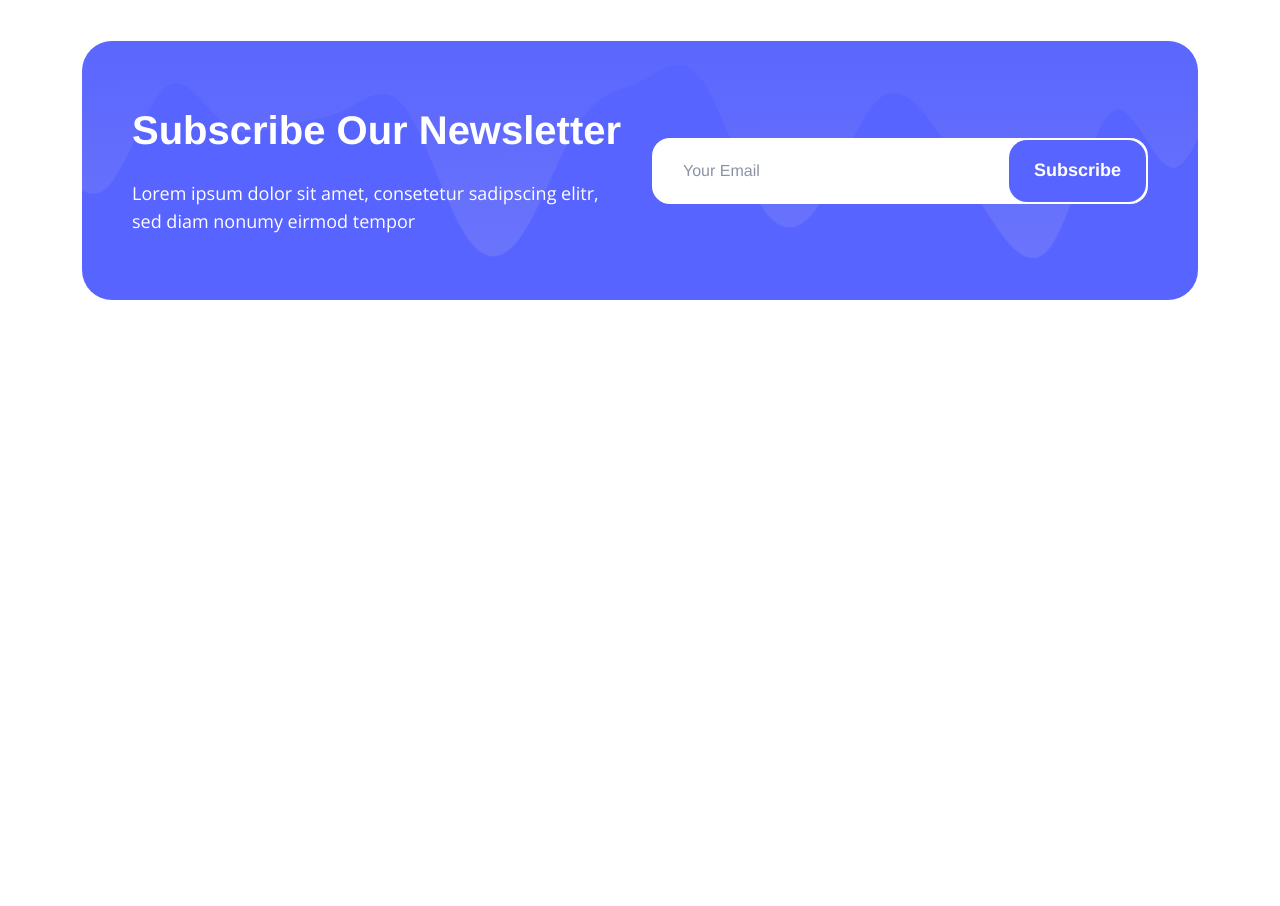
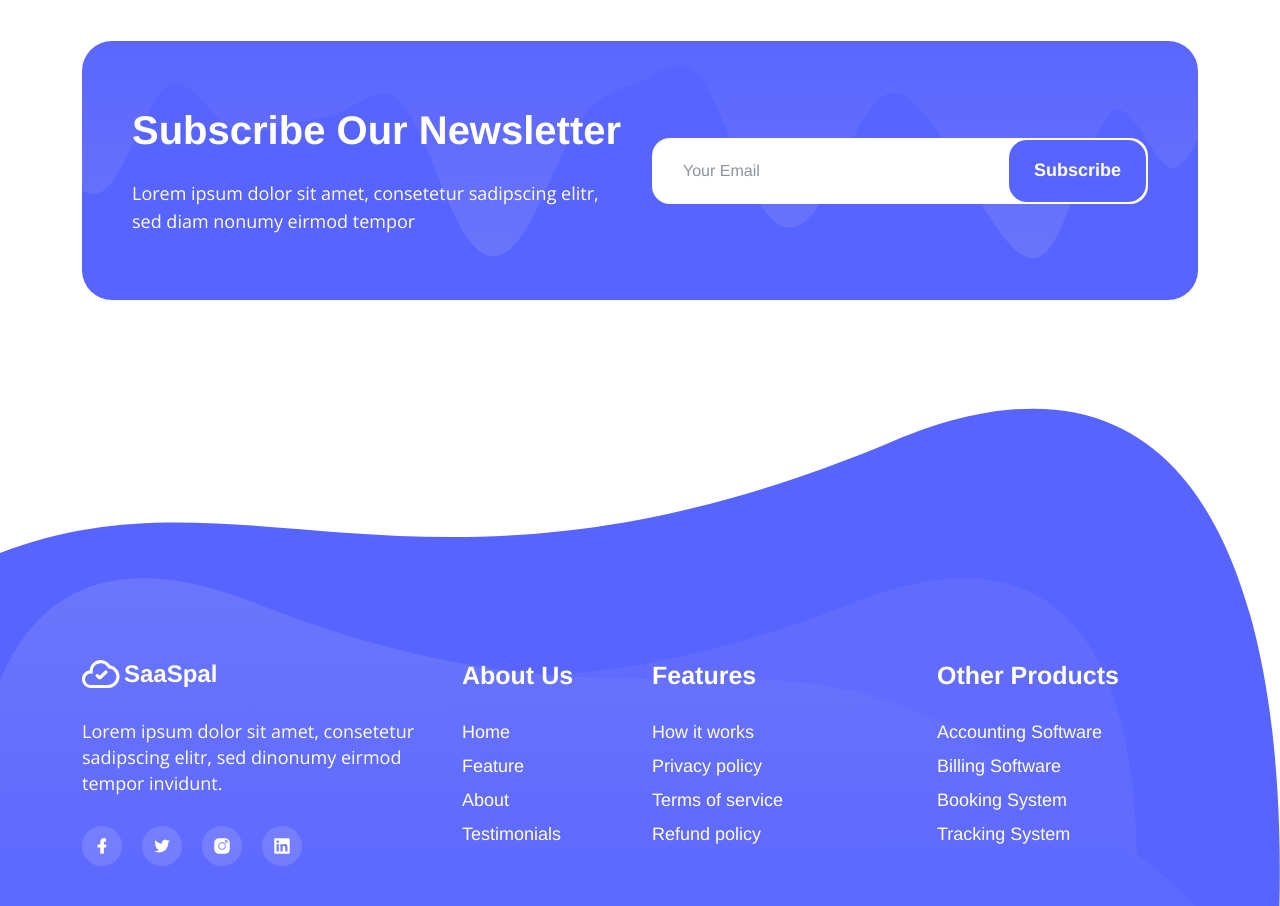
Before and after one commit to shefinmuhd/freelance-digital-marketing-expert-in-malappuram, a plain HTML site: page index.html in a window 1280 px wide. Shown: the part 3703-4609 px from the top of the page. Before the commit the page ends 4003 px from the top, so only its background shows below. Drawn offline with nearby package versions, Linux system fonts and the light colour scheme; a script that the page names is missing.

Commit message:
Update index.html

```diff
--- a/index.html
+++ b/index.html
@@ -409,6 +409,87 @@
       </div>
     </section>
     <!-- ======== subscribe-section end ======== -->
+ <!-- ======== footer start ======== -->
+    <footer class="footer">
+      <div class="container">
+        <div class="widget-wrapper">
+          <div class="row">
+            <div class="col-xl-4 col-lg-4 col-md-6">
+              <div class="footer-widget">
+                <div class="logo mb-30">
+                  <a href="index.html">
+                    <img src="assets/img/logo/logo.svg" alt="" />
+                  </a>
+                </div>
+                <p class="desc mb-30 text-white">
+                  Lorem ipsum dolor sit amet, consetetur sadipscing elitr, sed
+                  dinonumy eirmod tempor invidunt.
+                </p>
+                <ul class="socials">
+                  <li>
+                    <a href="jvascript:void(0)">
+                      <i class="lni lni-facebook-filled"></i>
+                    </a>
+                  </li>
+                  <li>
+                    <a href="jvascript:void(0)">
+                      <i class="lni lni-twitter-filled"></i>
+                    </a>
+                  </li>
+                  <li>
+                    <a href="jvascript:void(0)">
+                      <i class="lni lni-instagram-filled"></i>
+                    </a>
+                  </li>
+                  <li>
+                    <a href="jvascript:void(0)">
+                      <i class="lni lni-linkedin-original"></i>
+                    </a>
+                  </li>
+                </ul>
+              </div>
+            </div>
+
+            <div class="col-xl-2 col-lg-2 col-md-6">
+              <div class="footer-widget">
+                <h3>About Us</h3>
+                <ul class="links">
+                  <li><a href="javascript:void(0)">Home</a></li>
+                  <li><a href="javascript:void(0)">Feature</a></li>
+                  <li><a href="javascript:void(0)">About</a></li>
+                  <li><a href="javascript:void(0)">Testimonials</a></li>
+                </ul>
+              </div>
+            </div>
+
+            <div class="col-xl-3 col-lg-3 col-md-6">
+              <div class="footer-widget">
+                <h3>Features</h3>
+                <ul class="links">
+                  <li><a href="javascript:void(0)">How it works</a></li>
+                  <li><a href="javascript:void(0)">Privacy policy</a></li>
+                  <li><a href="javascript:void(0)">Terms of service</a></li>
+                  <li><a href="javascript:void(0)">Refund policy</a></li>
+                </ul>
+              </div>
+            </div>
+
+            <div class="col-xl-3 col-lg-3 col-md-6">
+              <div class="footer-widget">
+                <h3>Other Products</h3>
+                <ul class="links">
+                  <li><a href="jvascript:void(0)">Accounting Software</a></li>
+                  <li><a href="jvascript:void(0)">Billing Software</a></li>
+                  <li><a href="jvascript:void(0)">Booking System</a></li>
+                  <li><a href="jvascript:void(0)">Tracking System</a></li>
+                </ul>
+              </div>
+            </div>
+          </div>
+        </div>
+      </div>
+    </footer>
+    <!-- ======== footer end ======== -->
 
 
     <!-- ======== scroll-top ======== -->
```
